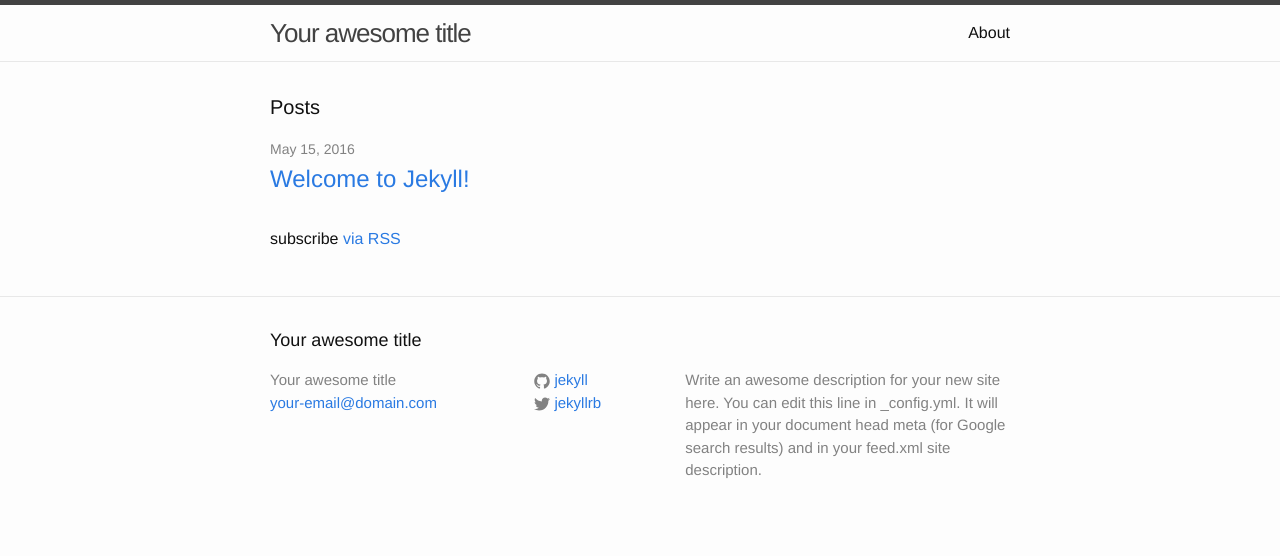
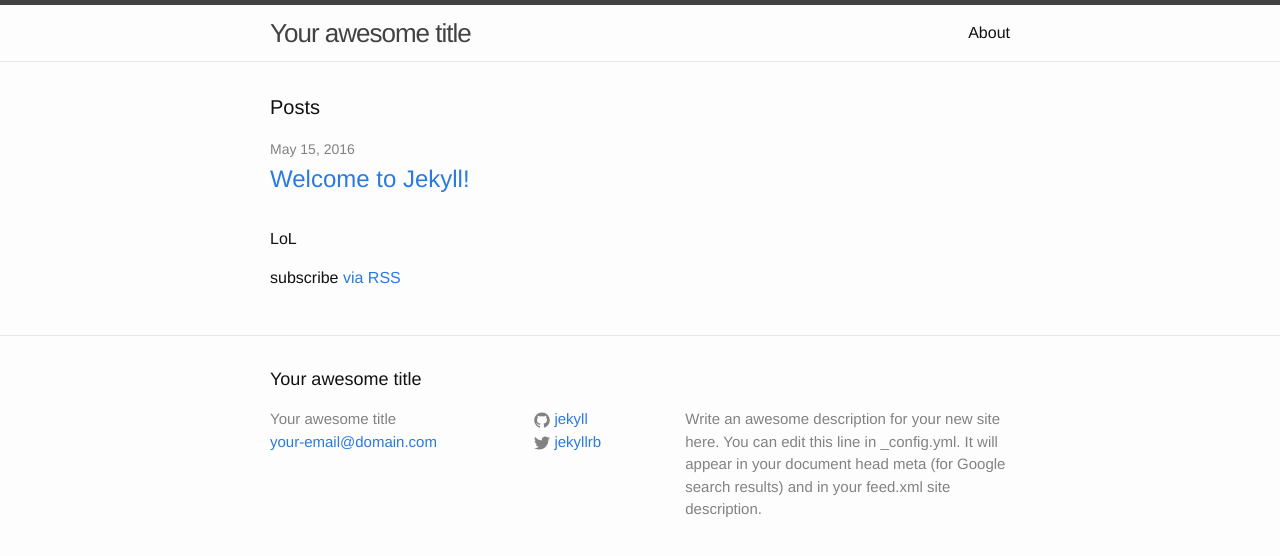
Before and after one commit to grandais2/grandais2.github.io, a Jekyll site: the page built from index.html, in a window 1280 px wide. Shown: the top 556 px of the page. Built offline with Jekyll 4.4.1, drawn with Linux system fonts in a browser that asks for light colours.

Commit message:
Update index.html

```diff
--- a/index.html
+++ b/index.html
@@ -17,7 +17,7 @@ layout: default
       </li>
     {% endfor %}
   </ul>
-
+  <p class="block1">LoL</p>
   <p class="rss-subscribe">subscribe <a href="{{ "/feed.xml" | prepend: site.baseurl }}">via RSS</a></p>
 
 </div>
```
